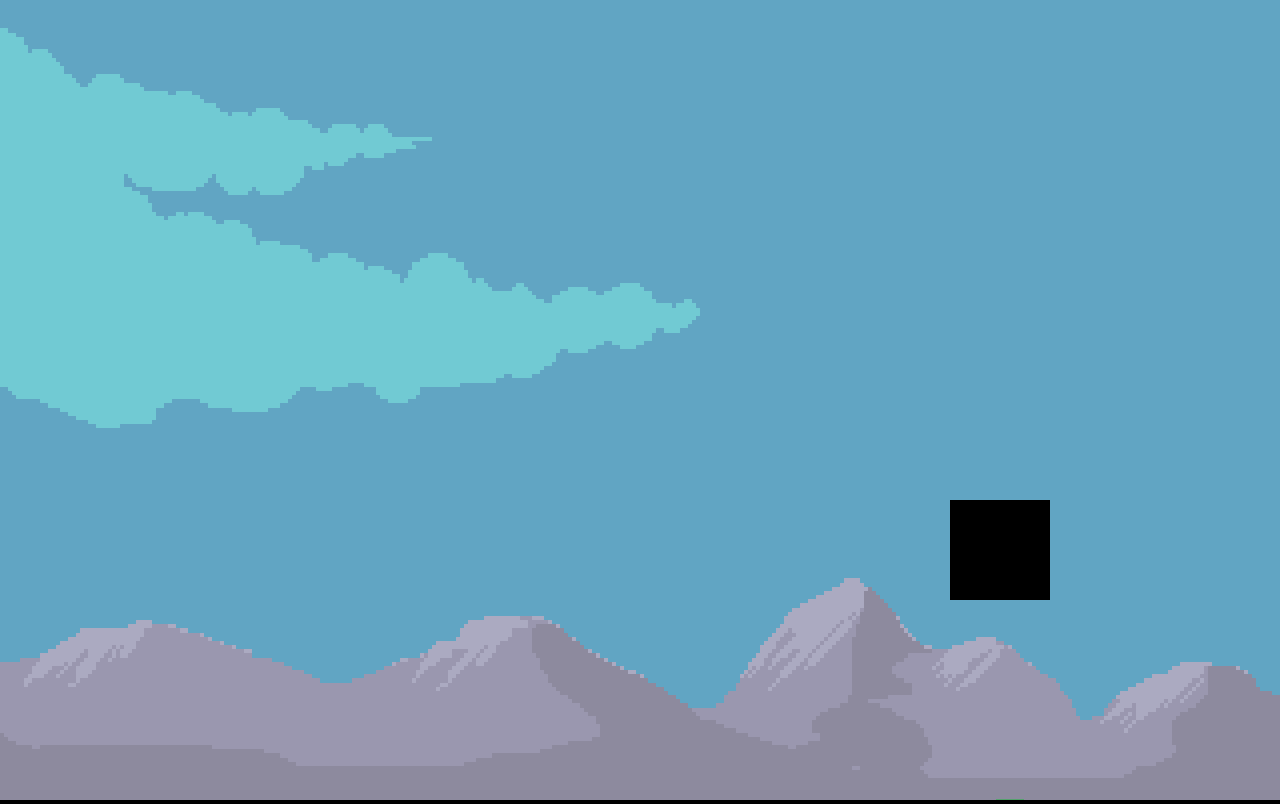
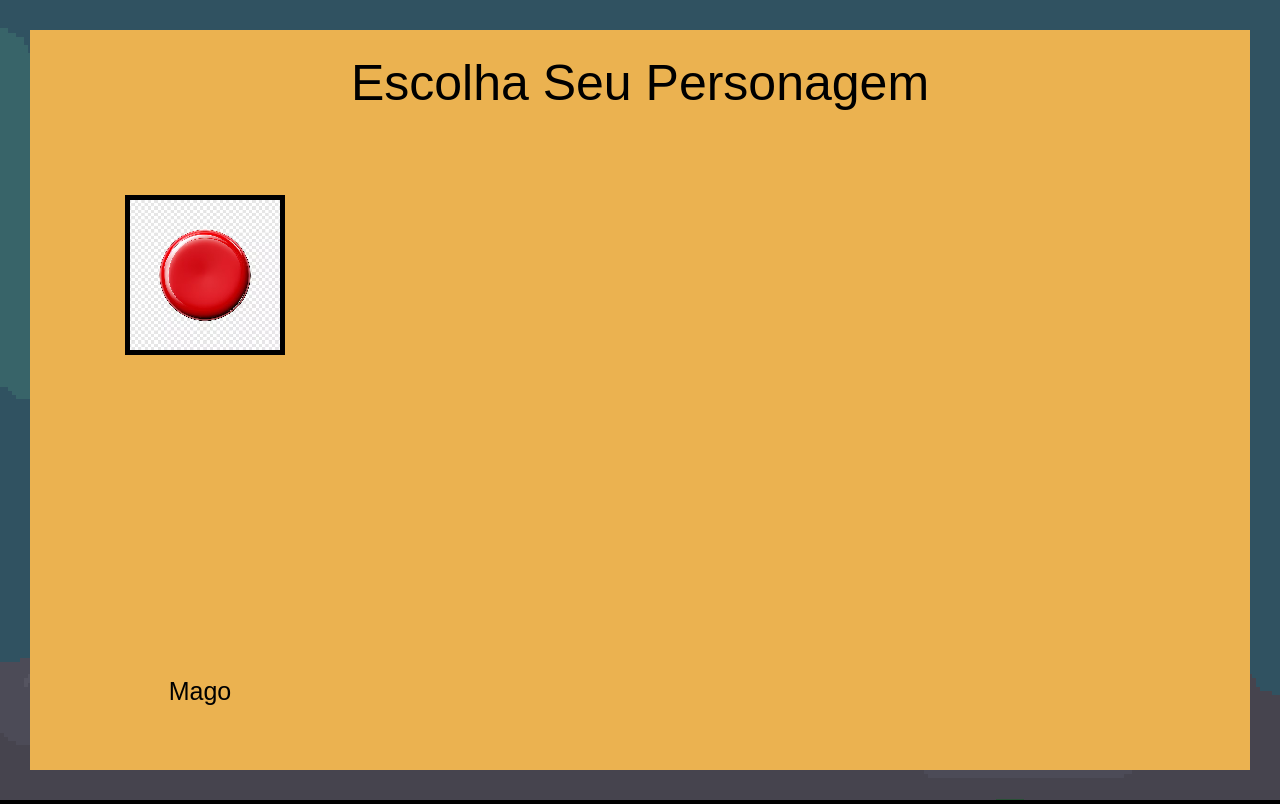
Before and after one commit to JoaoCussolim/Lucky-Journey, a plain HTML site: page index.html in a window 1280 px wide. Drawn offline with Linux system fonts and the light colour scheme.

Commit message:
buttons and clickHandler
buttons class added, js file to handle clicks in screen and basic ui for character selection

```diff
--- a/index.html
+++ b/index.html
@@ -11,6 +11,9 @@
     <script src="js/enemy.js"></script>
     <script src="js/projectile.js"></script>
     <script src="js/dice.js"></script>
+    <script src="js/hud/ui.js"></script>
+    <script src="js/hud/buttons.js"></script>
+    <script src="js/hud/clickHandler.js"></script>
     <script src="js/game.js" defer></script>
     <script src="js/functions.js" defer></script>
 </head>
--- a/js/game.js
+++ b/js/game.js
@@ -5,6 +5,8 @@ background.src = "./assets/background.png"
 
 canvas.width = window.innerWidth;
 canvas.height = window.innerHeight;
+
+
 
 let scale = 4
 
@@ -36,6 +38,9 @@ let animate = () => {
     player.update();
     //dice.update();
     //testEnemy.update();
+
+    characterSelection();
+    button.update();
 };
 
 setTimeout(() => {
--- /dev/null
+++ b/js/hud/buttons.js
@@ -0,0 +1,128 @@
+class Button {
+    constructor({ txtType, color, color2, size, position, text, source, border, borderColor, effect, originalSz }) {
+        this.txtType = txtType;
+        this.colorUsed = color;
+        this.color = color;
+        this.color2 = color2
+        this.size = size;
+        this.position = position;
+        this.text = text;
+        this.border = border;
+        this.effect = effect;
+        this.originalSz = originalSz;
+        this.mouseOn;
+        if (borderColor == undefined) {
+            this.borderColor = "black";
+        } else this.borderColor = borderColor;
+        if (!txtType) {
+            this.img = new Image();
+            this.img.src = source;
+        }
+    }
+
+    draw() {
+        //if its a txt type button
+        if (this.txtType) {
+
+            //border
+            ctx.fillStyle = this.borderColor;
+            ctx.fillRect(this.position.x - this.border, this.position.y - this.border, this.size.w + this.border * 2, this.size.h + this.border * 2);
+
+            //main
+            ctx.fillStyle = this.colorUsed;
+            ctx.fillRect(this.position.x, this.position.y, this.size.w, this.size.h);
+            ctx.fillStyle = this.text.color;
+            ctx.font = this.text.size + 'px arial';
+            ctx.fillText(this.text.writing, this.position.x + this.size.w / 2, this.position.y + this.size.h / 2);
+        }
+        //if its img type button
+        else {
+            //border
+            ctx.fillStyle = this.borderColor;
+            ctx.fillRect(this.position.x - this.border, this.position.y - this.border, this.size.w + this.border * 2, this.size.h + this.border * 2);
+
+            //main
+            ctx.drawImage(this.img, this.position.x, this.position.y, this.size.w, this.size.h);
+        }
+    }
+
+    verifyMouse() {
+        //if its a txt type button
+        if (this.txtType) {
+
+            //verify if mouse on button
+            if (isInsideButton({ x: this.position.x, y: this.position.y, width: this.size.w, height: this.size.h })) {
+                //do if mouse on button
+                this.colorUsed = this.color2;
+                this.mouseOn = true;
+
+            }
+
+
+            else {
+                //do if mouse not on button
+                this.colorUsed = this.color;
+                this.mouseOn = false;
+            }
+
+
+        }
+        //if its a img type button
+        else {
+            //verify if mouse on button
+            if (isInsideButton({ x: this.position.x, y: this.position.y, width: this.size.w, height: this.size.h })) {
+                //do if mouse on button
+                if (this.size.w < this.effect.w) {
+                    this.size.w += (this.effect.w - this.originalSz.w)/10;
+                    this.position.x -= (this.effect.w - this.originalSz.w)/20;
+                }
+
+                if (this.size.h < this.effect.h) {
+                    this.size.h += (this.effect.h - this.originalSz.h)/10;
+                    this.position.y -= (this.effect.h - this.originalSz.h)/20;
+                }
+                this.mouseOn = true;
+
+            }
+
+            else {
+                //do if mouse not on button
+                if (this.size.w > this.originalSz.w) {
+                    this.size.w -= (this.effect.w - this.originalSz.w)/10;
+                    this.position.x += (this.effect.w - this.originalSz.w)/20;
+                }
+
+                if (this.size.h > this.originalSz.h) {
+                    this.size.h -= (this.effect.h - this.originalSz.h)/10;
+                    this.position.y += (this.effect.h - this.originalSz.h)/20;
+                }
+                this.mouseOn = false;
+            }
+
+        }
+
+    }
+
+
+    update() {
+        this.draw();
+        this.verifyMouse();
+    }
+
+
+}
+
+
+let button = new Button({
+    txtType: false,
+    color: 'white',
+    color2: 'rgb(200,200,200',
+    position: { x: 130, y: 200 },
+    size: { w: 150, h: 150 },
+    originalSz: { w: 150, h: 150 },
+    border: 5,
+    text: { writing: 'Click me', size: 30, color: "black" },
+    source: "./assets/teste.png",
+    effect: { w: 200, h: 200 },
+
+});
--- /dev/null
+++ b/js/hud/clickHandler.js
@@ -0,0 +1,12 @@
+addEventListener("click",(e) =>{
+if(button.mouseOn){
+    buttonClicked()
+}
+
+})
+
+
+let buttonClicked = () =>{
+    console.log("button clicked");
+    button.mouseOn = false;
+}
--- a/js/hud/ui.js
+++ b/js/hud/ui.js
@@ -0,0 +1,12 @@
+let characterSelection = () =>{
+ctx.fillStyle = "rgba(0,0,0,0.5)";
+ctx.fillRect(0,0,canvas.width,canvas.height);
+ctx.fillStyle = "rgb(235, 178, 80)";
+ctx.fillRect(30,30,canvas.width-60,canvas.height-60);
+ctx.fillStyle = "black";
+ctx.font = "50px arial";
+ctx.textAlign = "center";
+ctx.fillText("Escolha Seu Personagem",canvas.width/2,100)
+ctx.font= "25px arial";
+ctx.fillText("Mago",200,700)
+}
```
Also changed, not shown: assets/teste.png (added).
